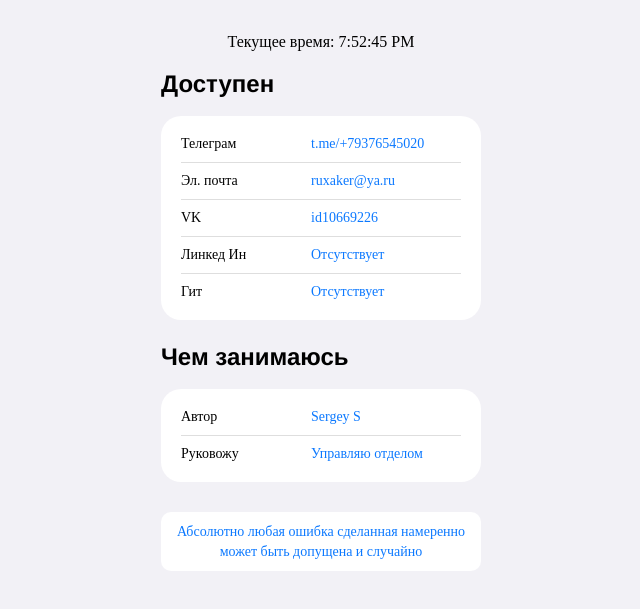
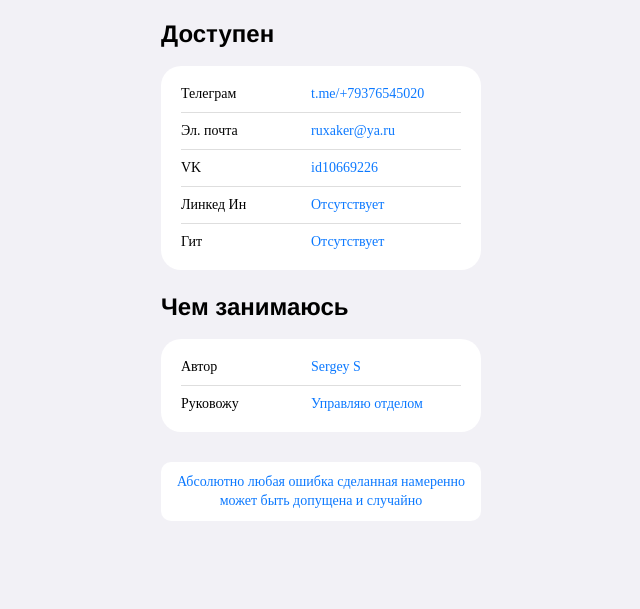
Before and after one commit to S-Sergey-YU/S-Sergey-YU.github.io, a plain HTML site: page index.html in a window 1280 px wide. Shown: the part 163-772 px from the top of the page, without its empty margins (319-959 px from the left). Drawn offline with Linux system fonts and the light colour scheme.

Commit message:
Add files via upload

```diff
--- a/index.html
+++ b/index.html
@@ -16,15 +16,6 @@
         <h3 class="header__subtitle">Доступен</h3>
       </div>
     </header>
-<p>Текущее время: <time id="currentTime"></time></p>
-
-<script>
-  var timeElement = document.getElementById('currentTime');
-  setInterval(function () {
-    var currentTime = new Date();
-    timeElement.textContent = currentTime.toLocaleTimeString();
-  }, 1000);
-</script>
 <main>
       <section class="links">
         <h2 class="links__header">Доступен</h2>
@@ -66,7 +57,7 @@
           </li>
           <li class="links__link">
             <p class="links__title">Руковожу</p>
-            <a class="linsk__link" href="https://www.soglasie.ru/">Управляю отделом</a>
+            <a class="linsk__link" href="https://127.0.0.1">Управляю отделом</a>
           </li>
         </ul>
       </section>
```
